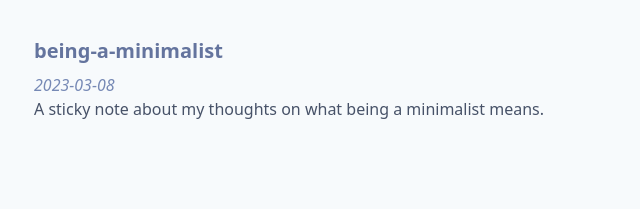
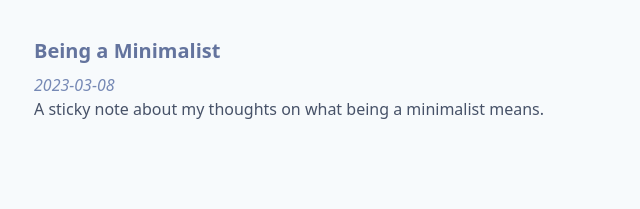
Before and after one commit to mintyfrankie/my-blog, an Astro site: page /en in a window 1280 px wide. Shown: the part 201-410 px from the top of the page, 158-798 px from the left. Built offline with nearby package versions, Linux system fonts and the light colour scheme; Astro itself is replaced by a stand-in of ours.

Commit message:
PUSH NOTE : Being a Minimalist.md

```diff
--- a/src/content/blog/en/being-a-minimalist.md
+++ b/src/content/blog/en/being-a-minimalist.md
@@ -1,6 +1,6 @@
 ---
-title: being-a-minimalist
-isDraft: false
+title: Being a Minimalist
+slug: being-a-minimalist
 description: A sticky note about my thoughts on what being a minimalist means.
 date: 2023-03-08
 lang: en
```
